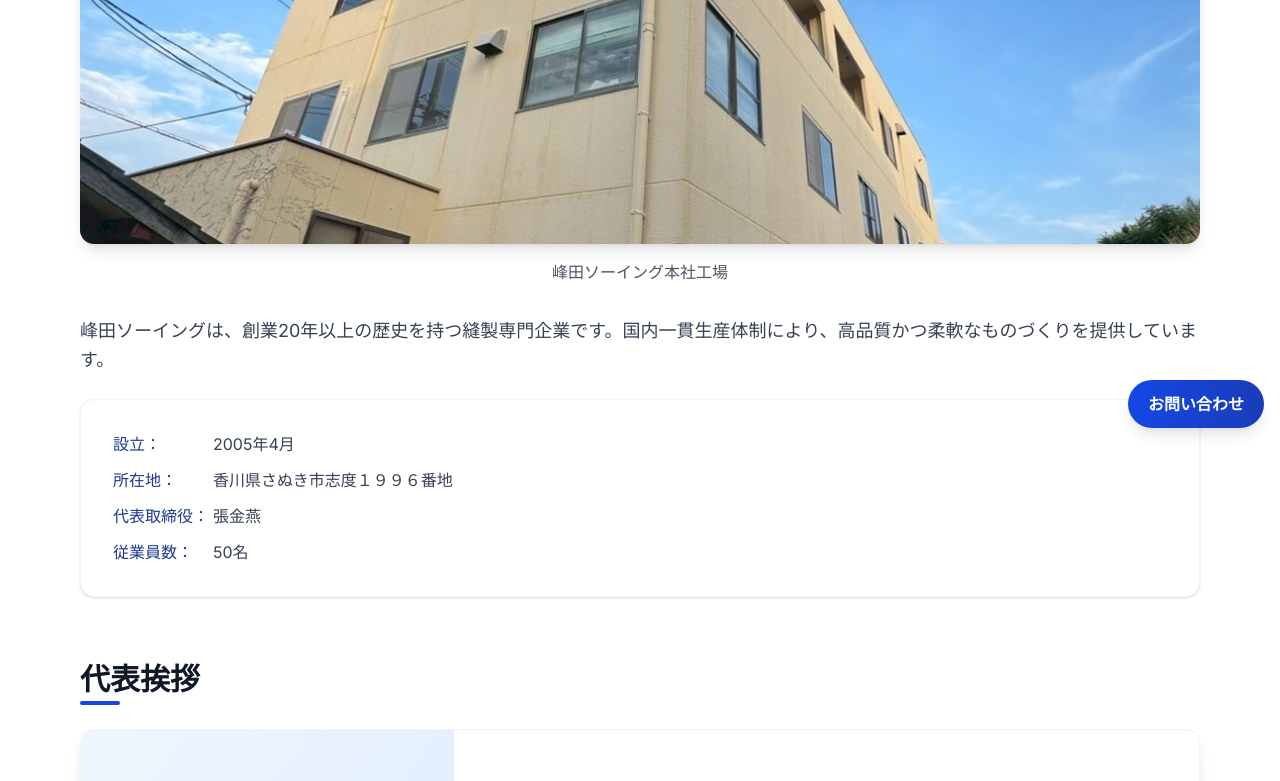
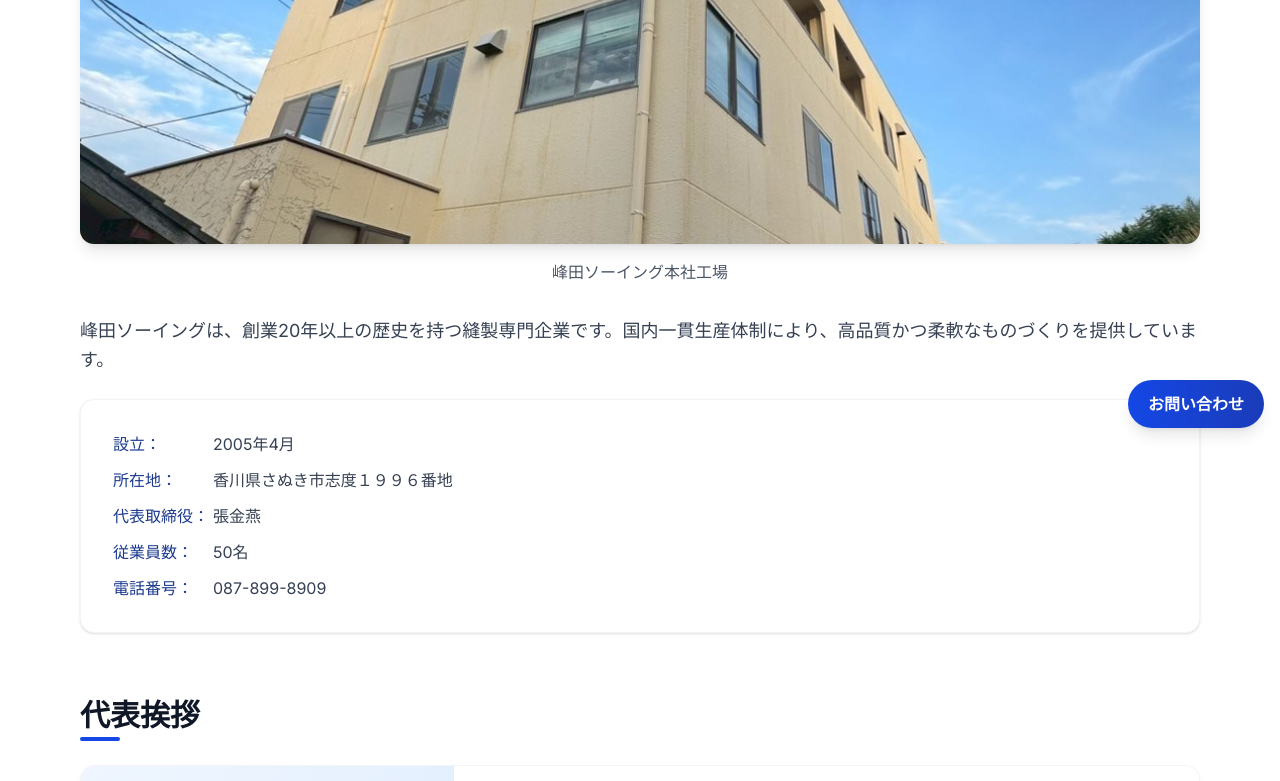
Before and after one commit to kouki515/sewing-factory-site, a Next.js app: page /about in a window 1280 px wide. Shown: the part 356-1137 px from the top of the page. Built offline with nearby package versions, Linux system fonts and the light colour scheme.

Commit message:
電話番号を追加

```diff
--- a/src/app/about/page.tsx
+++ b/src/app/about/page.tsx
@@ -43,6 +43,10 @@ export default function About() {
                   <li className="flex items-start">
                     <span className="font-medium text-blue-900 min-w-[80px] md:min-w-[100px]">従業員数：</span>
                     <span>50名</span>
+                  </li>
+                  <li className="flex items-start">
+                    <span className="font-medium text-blue-900 min-w-[80px] md:min-w-[100px]">電話番号：</span>
+                    <span>087-899-8909</span>
                   </li>
                 </ul>
               </div>
--- a/src/app/contact/page.tsx
+++ b/src/app/contact/page.tsx
@@ -197,6 +197,10 @@ ${message}
                     <p className="text-gray-700">〒769-2101 香川県さぬき市志度１９９６番地</p>
                   </div>
                   <div>
+                    <h3 className="font-semibold text-blue-900 mb-2">電話番号</h3>
+                    <p className="text-gray-700">087-899-8909</p>
+                  </div>
+                  <div>
                     <h3 className="font-semibold text-blue-900 mb-2">営業時間</h3>
                     <p className="text-gray-700">平日 9:00 - 18:00<br />(土日祝日を除く)</p>
                   </div>
```
